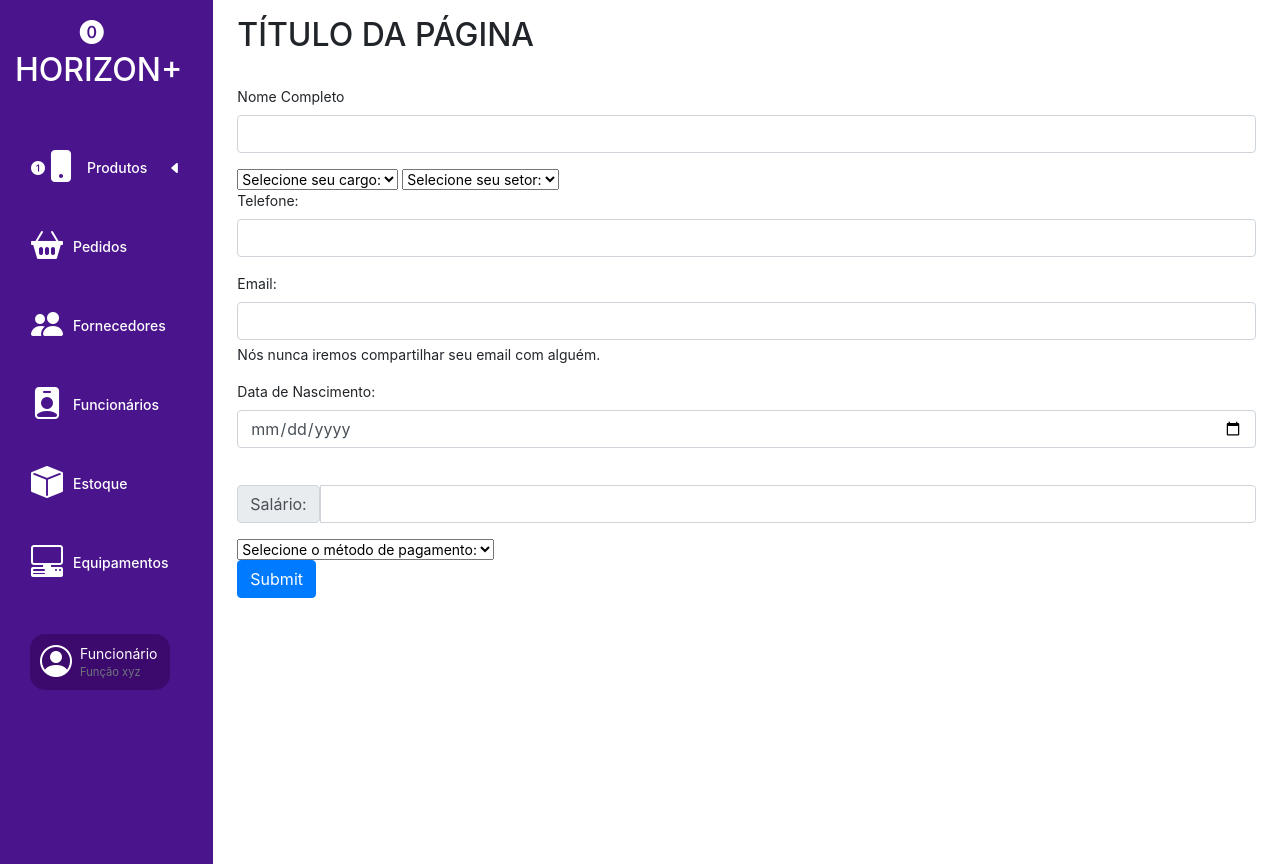
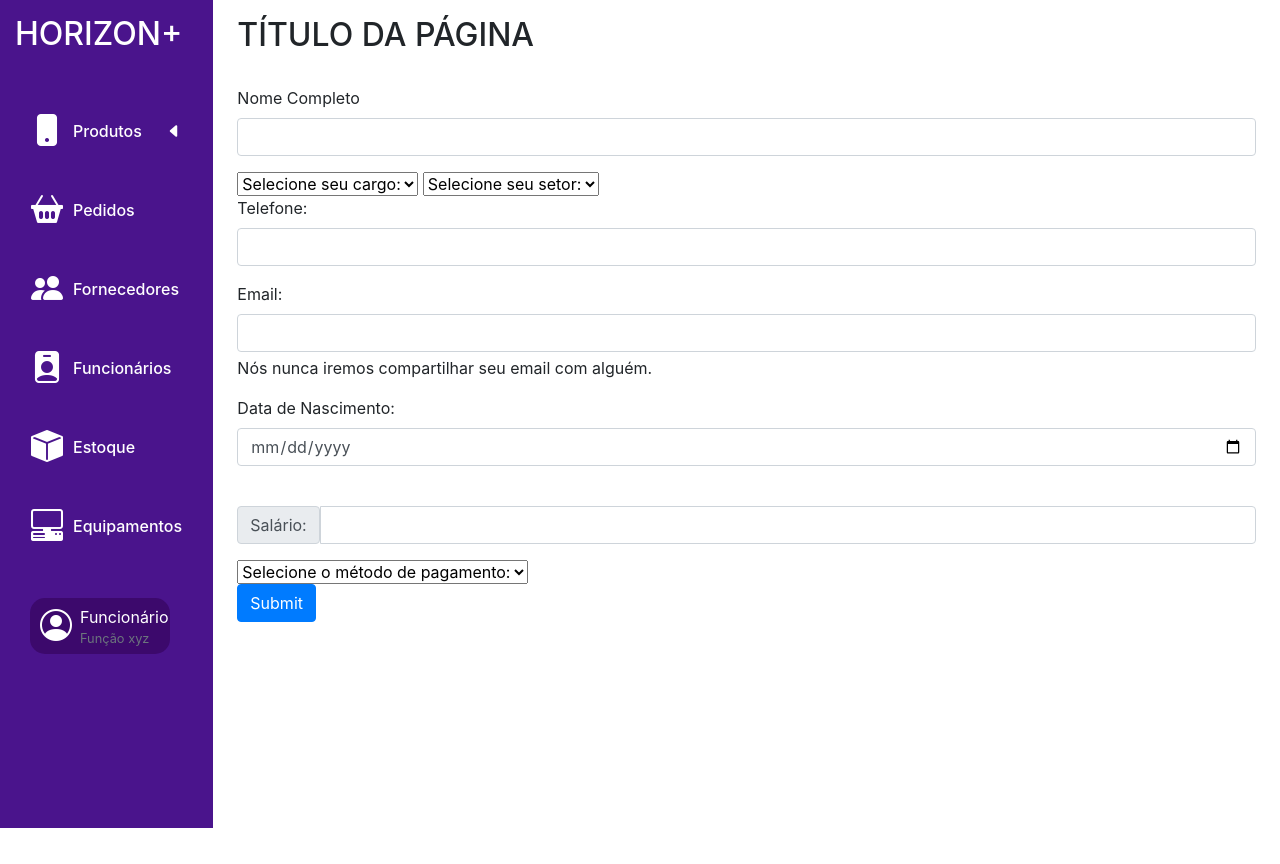
Before and after one commit to LeticiaGrein/ERP_01_FUNCIONARIOS, a PHP site: page / in a window 1280 px wide. After the commit the page ends 828 px from the top, so only its background shows below. Run offline with PHP 8.4, Linux system fonts and the light colour scheme; some libraries are stand-ins or nearby versions.

Commit message:
Update index.php

```diff
--- a/index.php
+++ b/index.php
@@ -6,10 +6,11 @@
     <meta charset="UTF-8">
     <meta name="viewport" content="width=device-width, initial-scale=1.0">
     <title>Cadastro de Produtos</title>
+    <link rel="stylesheet" href="src/css/styles.css">
     <link href="https://stackpath.bootstrapcdn.com/bootstrap/4.5.2/css/bootstrap.min.css" rel="stylesheet">
     <link rel="stylesheet"
         href="https://cdnjs.cloudflare.com/ajax/libs/bootstrap-icons/1.10.3/font/bootstrap-icons.min.css">
-    <link rel="stylesheet" href="src/css/styles.css">
+
 </head>
 
 <body>
@@ -18,14 +19,12 @@
         <div class="row">
             <nav class="col-md-2 d-none d-md-block bg-purple sidebar">
                 <div class="logo">
-                    <i class="bi bi-0-circle-fill"></i>
                     <h2>HORIZON+</h2>
                 </div>
                 <div class="sidebar-sticky">
                     <ul class="nav flex-column">
                         <li class="nav-item">
                             <a class="nav-link active" href="#">
-                                <i class="bi bi-1-circle-fill"></i>
                                 <i class="bi bi-phone-fill icon-large"></i>
                                 <span>Produtos</span>
                                 <i id="indicator" class="bi bi-caret-left-fill indicator"></i>
@@ -83,7 +82,7 @@
                 </div>
                 <!--NÃO ALTERAR-->
                 <!--MEXER AQUI -->
-                <form>
+                <form class="" method="" action="">
                     <div class="mb-3">
                         <label for="exampleInputName" class="form-label">Nome Completo</label>
                         <input type="text" class="form-control" id="nome">
```
Lines whose indentation alone changed are shown as unchanged.
